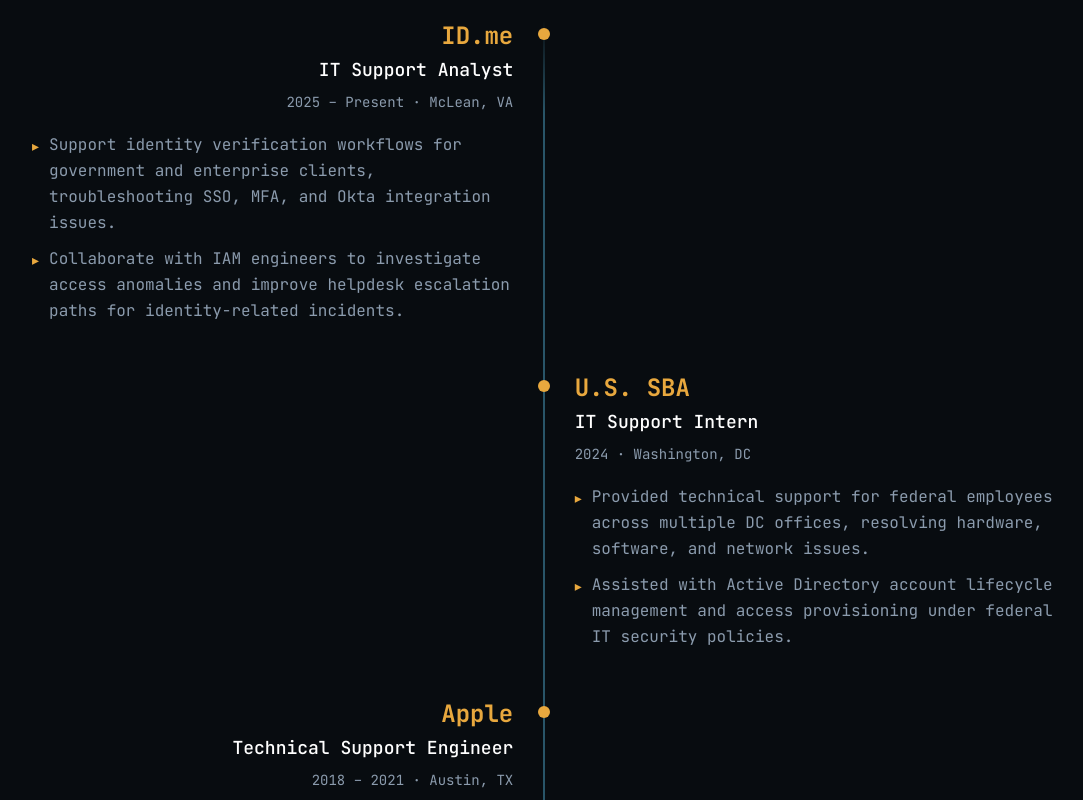
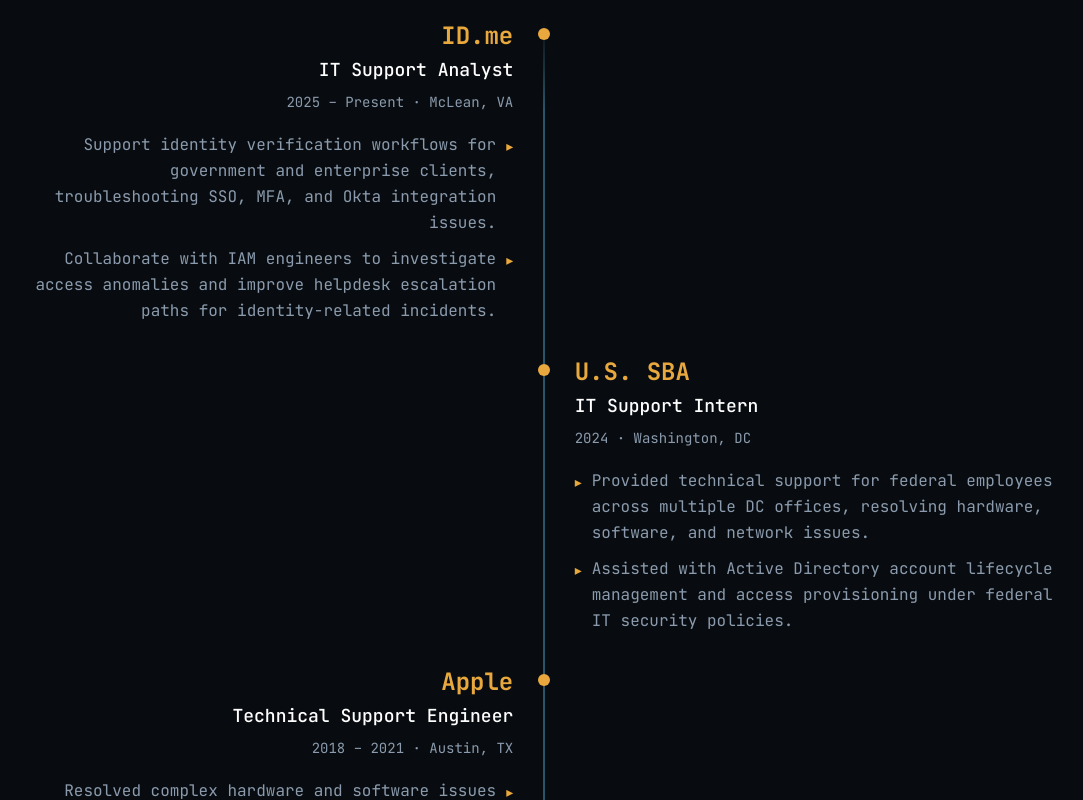
Before and after one commit to cjparker102/cjparker102-dev, a Next.js app: page / in a window 1280 px wide. Shown: the part 1840-2640 px from the top of the page, without its empty margins (96-1179 px from the left). Built offline with nearby package versions, Linux system fonts and the light colour scheme.

Commit message:
fix timeline bullet alignment and spacing
- Left-side bullets: flex-row-reverse + text-right + items-end so
  text and ▸ markers align toward the center spine
- Gap: gap-10/gap-12 → gap-8 (~40% tighter)

```diff
--- a/app/components/Experience.tsx
+++ b/app/components/Experience.tsx
@@ -98,7 +98,7 @@
             }}
           />
 
-          <div className="flex flex-col gap-10 md:gap-12">
+          <div className="flex flex-col gap-8 md:gap-8">
             {EXPERIENCE.map((job, i) => {
               const onRight = i % 2 === 1;
               return (
@@ -119,11 +119,11 @@
                       <p className={`text-muted text-sm font-mono mb-5 ${onRight ? "" : "md:text-right"}`}>
                         {job.dates} · {job.location}
                       </p>
-                      <ul className="flex flex-col gap-2.5">
+                      <ul className={`flex flex-col gap-2.5 ${onRight ? "" : "md:items-end"}`}>
                         {job.bullets.map((b, j) => (
                           <li
                             key={j}
-                            className="flex items-start gap-2.5 text-base leading-relaxed"
+                            className={`flex items-start gap-2.5 text-base leading-relaxed ${onRight ? "" : "md:text-right md:flex-row-reverse"}`}
                           >
                             <span className="text-teal mt-1 flex-shrink-0 text-sm">▸</span>
                             <span className="text-muted">{b}</span>
```
